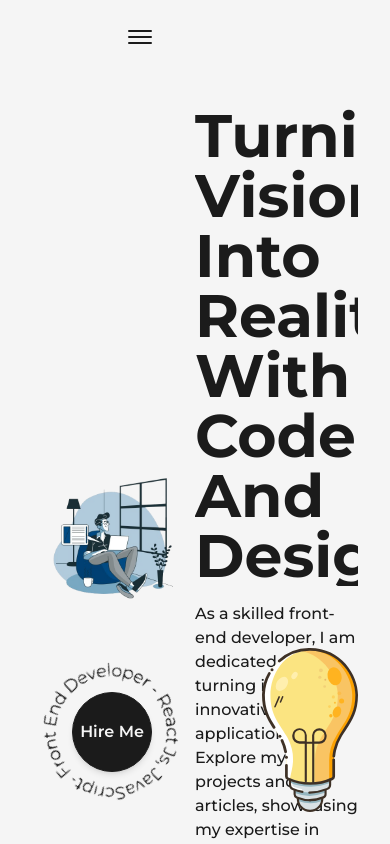
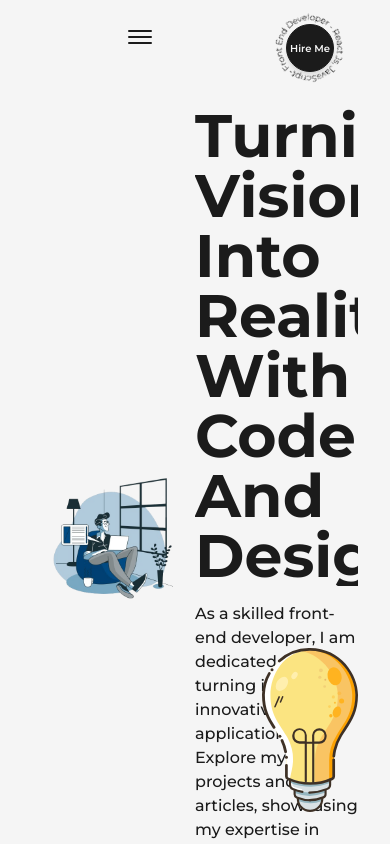
Before and after one commit to Suraj-Ambekar/portfolio-website, a Next.js app: page / in a window 390 px wide. Shown: the top 844 px of the page. Built offline with nearby package versions, Linux system fonts and the light colour scheme.

Commit message:
added reponsive media queries

```diff
--- a/src/components/HireMe.js
+++ b/src/components/HireMe.js
@@ -5,13 +5,14 @@ import Link from 'next/link';
 
 const HireMe = () => {
   return (
-    <div className='fixed left-4 bottom-4 flex items-center justify-center overflow-hidden'>
-        <div className='w-48 h-auto flex items-center justify-center relative'>
+    <div className='fixed left-4 bottom-4 flex items-center justify-center overflow-hidden md:right-8 md:left-auto md:top-0 md:bottom-auto md:absolute'>
+        <div className='w-48 h-auto flex items-center justify-center relative md:w-24'>
             <CircularText className={"fill-dark animate-spin-slow dark:fill-light"}/>
             <Link href="mailto:ambekarsuraj03@gmail.com"
               className='flex items-center justify-center absolute left-1/2 top-1/2 -translate-x-1/2 -translate-y-1/2 bg-dark text-light
                 shadow-md border border-solid border-dark w-20 h-20 rounded-full font-semibold hover:bg-light hover:text-dark
                 dark:bg-light dark:text-dark hover:dark:bg-dark hover:dark:text-light hover:dark:border-light
+                md:w-12 md:h-12 md:text-[10px]
               '
             >Hire Me</Link>
         </div>
```
